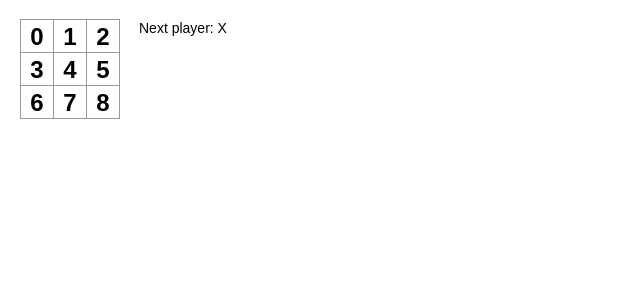
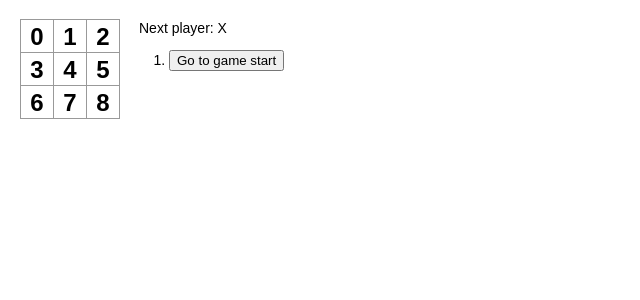
Before and after one commit to ekusiadadus/react-old-tutorial, a React (Create React App) app: page / in a window 1280 px wide. Shown: the top 300 px of the page, without its empty margins (0-640 px from the left). Built offline with nearby package versions, Linux system fonts and the light colour scheme.

Commit message:
feat: :fire: 9

```diff
--- a/src/components/Game.tsx
+++ b/src/components/Game.tsx
@@ -7,11 +7,13 @@
     { squares: [...Array(9)].map((_, i) => i.toString()) },
   ]);
   const [xIsNext, setXIsNext] = useState<boolean>(true);
+  const [stepNumber, setStepNumber] = useState<number>(0);
 
   const handleClick = (i: number) => {
-    const history2 = history.slice(0, history.length);
+    const history2 = history.slice(0, stepNumber + 1);
     const current = history2[history2.length - 1];
     const squares = current.squares.slice();
+
     if (calculateWinner(squares) === "X" || calculateWinner(squares) === "O") {
       return;
     }
@@ -19,16 +21,31 @@
       alert("This square is already taken");
       return;
     }
+
     squares[i] = xIsNext ? "X" : "O";
     setHistory(history2.concat([{ squares: squares }]));
+    setStepNumber(history2.length);
     setXIsNext(!xIsNext);
   };
 
-  const current = history[history.length - 1];
+  const jumpTo = (step: number) => {
+    setStepNumber(step);
+    setXIsNext(step % 2 === 0);
+  };
+
+  const current = history[stepNumber];
   const winner = calculateWinner(current.squares);
   const status = winner
     ? `Winner: ${winner}`
     : `Next player: ${xIsNext ? "X" : "O"}`;
+  const moves = history.map((step, move) => {
+    const desc = move ? `Go to move #${move}` : "Go to game start";
+    return (
+      <li key={move}>
+        <button onClick={() => jumpTo(move)}>{desc}</button>
+      </li>
+    );
+  });
 
   return (
     <div className="game">
@@ -37,10 +54,9 @@
       </div>
       <div className="game-info">
         <div>{status}</div>
-        <ol>{/* TODO */}</ol>
+        <ol>{moves}</ol>
       </div>
     </div>
   );
 };
-
 export default Game;
```
Also changed, not shown: 1 other file (tests, documents, lock files or other folders).
